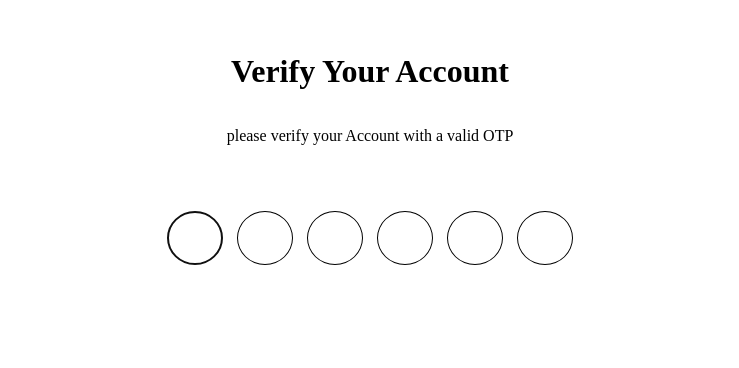
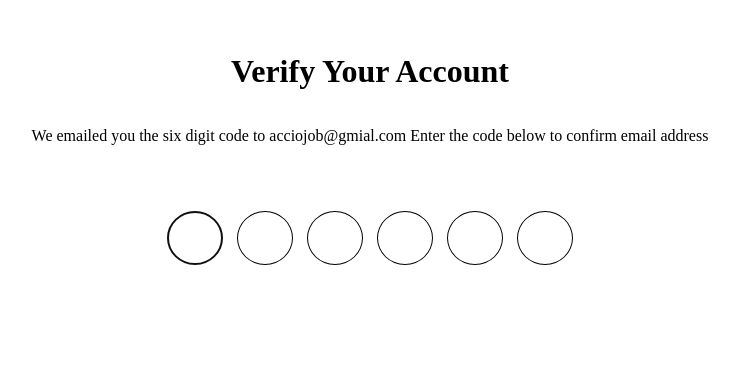
Before and after one commit to acciojob/OTP-Abhishekyadav3824, a website: page main.html in a window 1280 px wide. Shown: the part 202-570 px from the top of the page, without its empty margins (270-1009 px from the left). Drawn offline with Linux system fonts and the light colour scheme.

Commit message:
created a submission

```diff
--- a/main.html
+++ b/main.html
@@ -8,8 +8,8 @@
 
 <body>
 	<!-- the entire body must be written by student -->
-	    <h1 id="verification_heading">Verify Your Account</h1>
-    <p id="verification_subtext">please verify your Account with a valid OTP</p>
+	<h1 id="verification_heading">Verify Your Account</h1>
+    <p id="verification_subtext">We emailed you the six digit code to acciojob@gmial.com Enter the code below to confirm email address</p>
     <div>
       <input type="number" inputmode="numeric" class="code-container" id="n1">
       <input type="number" inputmode="numeric" class="code-container" id="n2">
```
